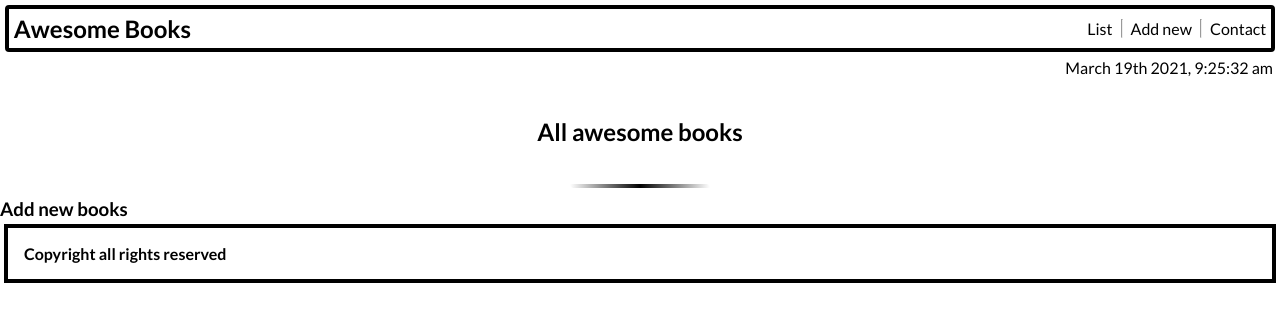
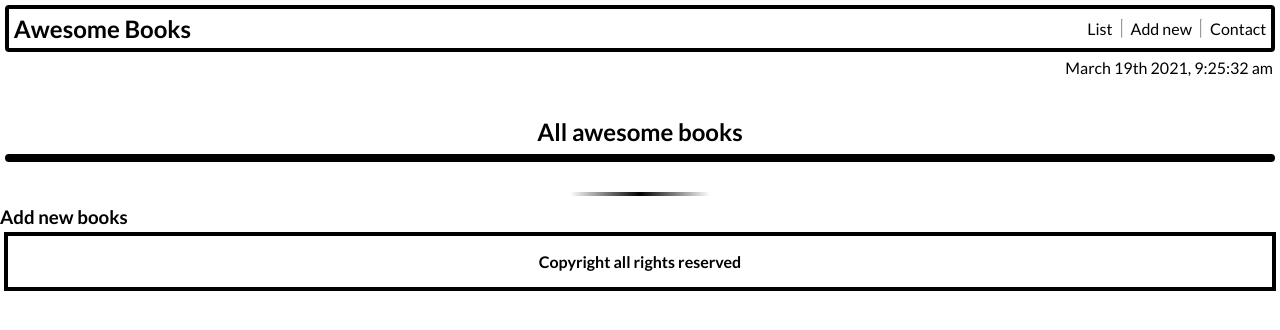
Before and after one commit to MoyasiGinko/Awesome-Books-App, a website with bundled scripts: page index.html in a window 1280 px wide. Both pictures are taken after a click on the item "List". Built offline with nearby package versions, Linux system fonts and the light colour scheme.

Commit message:
Fix dom manipulation

```diff
--- a/index.js
+++ b/index.js
@@ -26,6 +26,7 @@ addNav.addEventListener("click", () => {
 
 // Show the list container
 listNav.addEventListener("click", () => {
+    listContainer.style.display = "block";
     addContainer.style.display = "none";
     contactContainer.style.display = "none";
   });
--- a/style.css
+++ b/style.css
@@ -153,14 +153,10 @@ label {
 }
 
 .copyright {
+  display: flex;
   flex-direction: column;
+  align-items: center;
   border: 4px solid black;
   padding: 16px;
   margin: 4px;
-  display: flex;
-  align-items: flex-start;
 }
-
-#library-tsx {
-  height: 100vh;
-}
```
Lines whose indentation alone changed are shown as unchanged.
